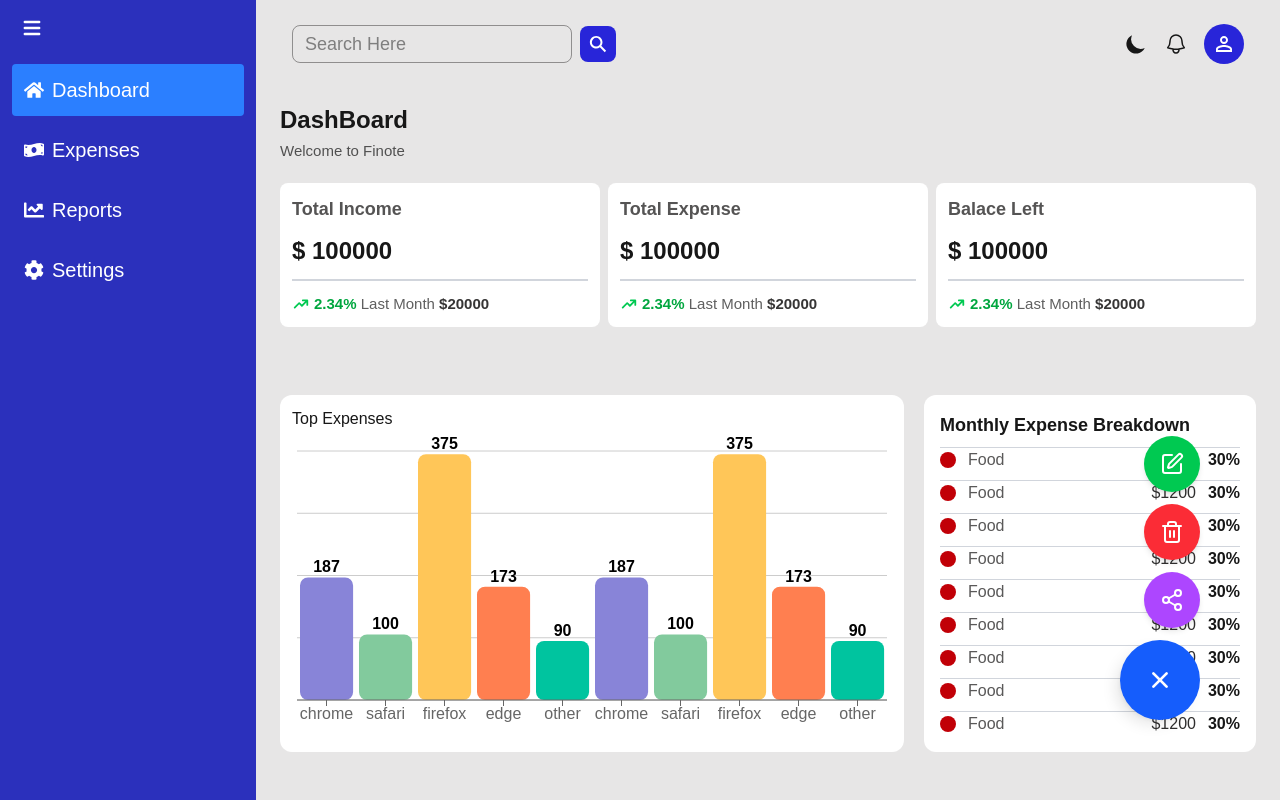
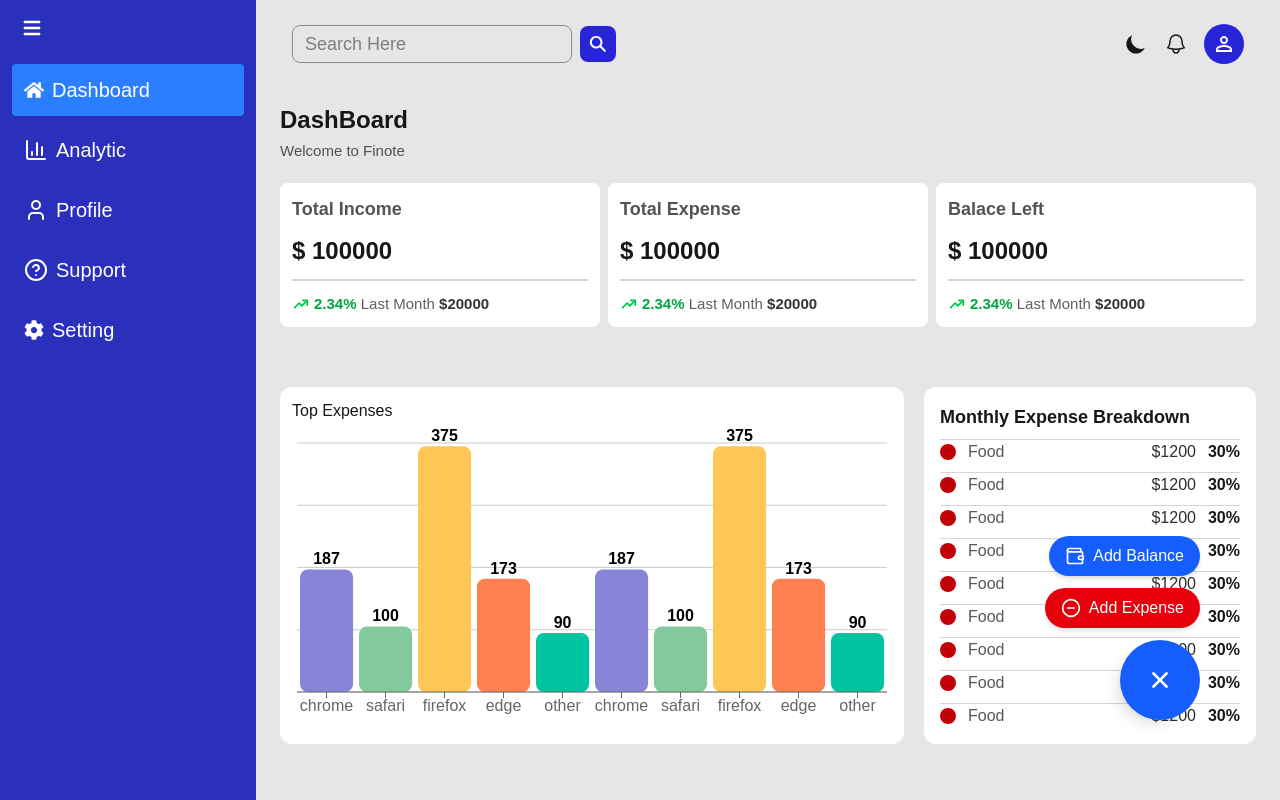
Before and after one commit to shakib071/Finote-Expense-Tracker-App, a Next.js app: page / in a window 1280 px wide. Both pictures are taken after a click on the button 1160 px from the left and 680 px from the top of the page. Built offline with nearby package versions, Linux system fonts and the light colour scheme.

Commit message:
added nav

```diff
--- a/src/Components/Home/BalanceCard.jsx
+++ b/src/Components/Home/BalanceCard.jsx
@@ -46,13 +46,6 @@ const BalanceCard = () => {
                 </div>
 
 
-                <div>
-
-                </div>
-
-
-
-
 
             </div>
         </div>
--- a/src/app/page.js
+++ b/src/app/page.js
@@ -3,13 +3,16 @@
 
 import { useState } from "react";
 import { HiMenu } from "react-icons/hi"; // hamburger icon
-import { FaHome, FaMoneyBillWave, FaChartLine, FaCog } from "react-icons/fa";
+import { FaHome, FaCog } from "react-icons/fa";
 import Navbar from "@/Components/Shared/Navbar";
 import DashBoard from "@/Components/Home/DashBoard";
 import Footer from "@/Components/Shared/Footer";
 // import { FaPlus } from "react-icons/fa";
 import { Plus } from 'lucide-react';
-import { Edit, Trash2, Share2 } from "lucide-react";
+import { Wallet, MinusCircle, Share2 } from "lucide-react";
+import { BarChart3 } from "lucide-react";
+import { User } from "lucide-react";
+import { HelpCircle } from "lucide-react";
 
 
 export default function Home() {
@@ -23,10 +26,14 @@ export default function Home() {
         return <DashBoard></DashBoard>;
       case "expenses":
         return <h2 className="text-2xl font-bold">Track Your Expenses Here</h2>;
-      case "reports":
-        return <h2 className="text-2xl font-bold">View Your Reports</h2>;
-      case "settings":
-        return <h2 className="text-2xl font-bold">Adjust Settings</h2>;
+      case "analytic":
+        return <h2 className="text-2xl font-bold">View Your Analytic</h2>;
+      case "profile":
+        return <h2 className="text-2xl font-bold">Adjust profile</h2>;
+      case "support":
+        return <h2 className="text-2xl font-bold">Adjust support</h2>;
+      case "setting":
+        return <h2 className="text-2xl font-bold">Adjust setting</h2>;
       default:
         return <h2 className="text-2xl font-bold">Welcome to Finote</h2>;
     }
@@ -34,9 +41,10 @@ export default function Home() {
 
   const navItems = [
     { id: "dashboard", label: "Dashboard", icon: <FaHome /> },
-    { id: "expenses", label: "Expenses", icon: <FaMoneyBillWave /> },
-    { id: "reports", label: "Reports", icon: <FaChartLine /> },
-    { id: "settings", label: "Settings", icon: <FaCog /> },
+    { id: "analytic", label: "Analytic", icon: <BarChart3 /> },
+    { id: "profile", label: "Profile", icon: <User /> },
+    { id: "support", label: "Support", icon: <HelpCircle /> },
+    { id: "setting", label: "Setting", icon: <FaCog /> },
   ];
 
   return (
@@ -88,14 +96,12 @@ export default function Home() {
                   : "opacity-0 translate-y-10 pointer-events-none"
               }`}
             >
-              <button className="w-14 h-14 rounded-full bg-green-500 text-white flex items-center justify-center shadow-md hover:bg-green-600">
-                <Edit className="w-6 h-6" />
+
+              <button className="flex items-center gap-2 px-4 py-2 rounded-full bg-blue-600 text-white shadow-md hover:bg-blue-700 transition">
+              <Wallet className="w-5 h-5" /> Add Balance
               </button>
-              <button className="w-14 h-14 rounded-full bg-red-500 text-white flex items-center justify-center shadow-md hover:bg-red-600">
-                <Trash2 className="w-6 h-6" />
-              </button>
-              <button className="w-14 h-14 rounded-full bg-purple-500 text-white flex items-center justify-center shadow-md hover:bg-purple-600">
-                <Share2 className="w-6 h-6" />
+              <button className="flex items-center gap-2 px-4 py-2 rounded-full bg-red-600 text-white shadow-md hover:bg-red-700 transition">
+                <MinusCircle className="w-5 h-5" /> Add Expense
               </button>
             </div>
 
```
